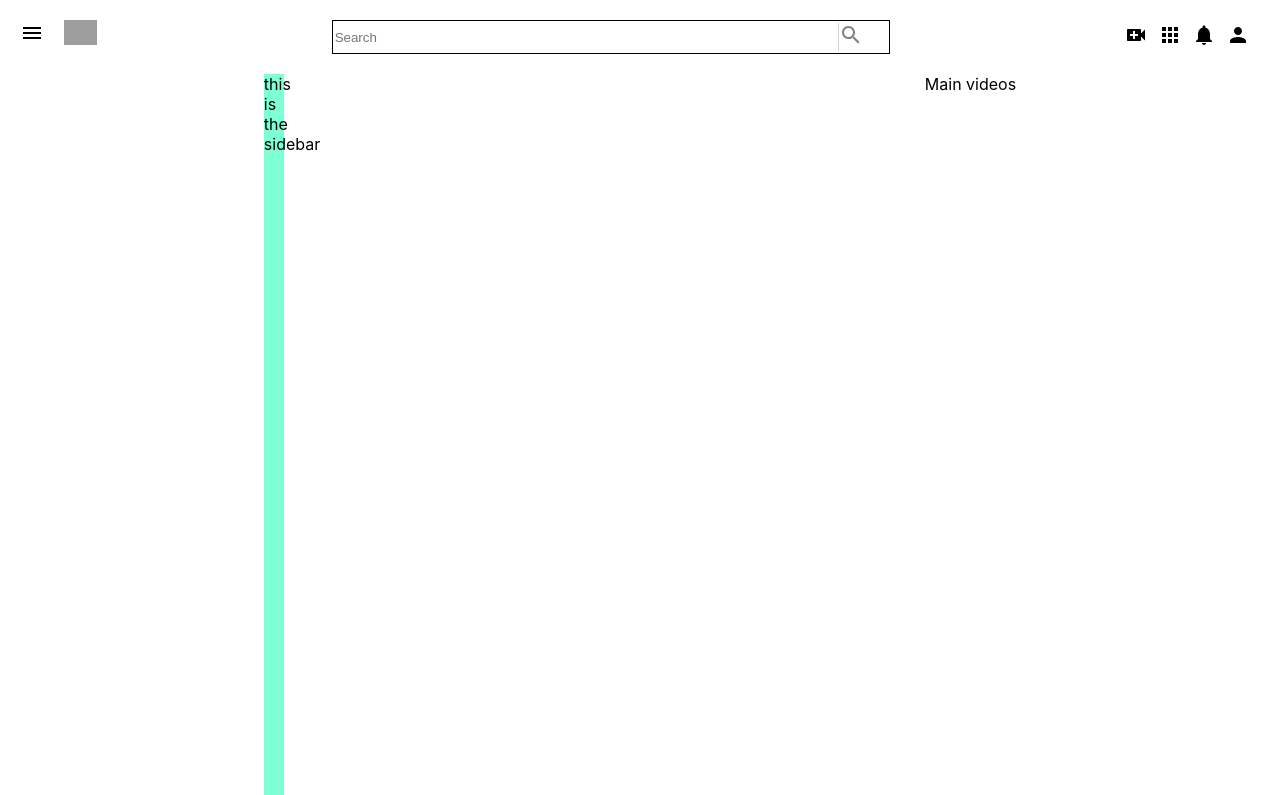
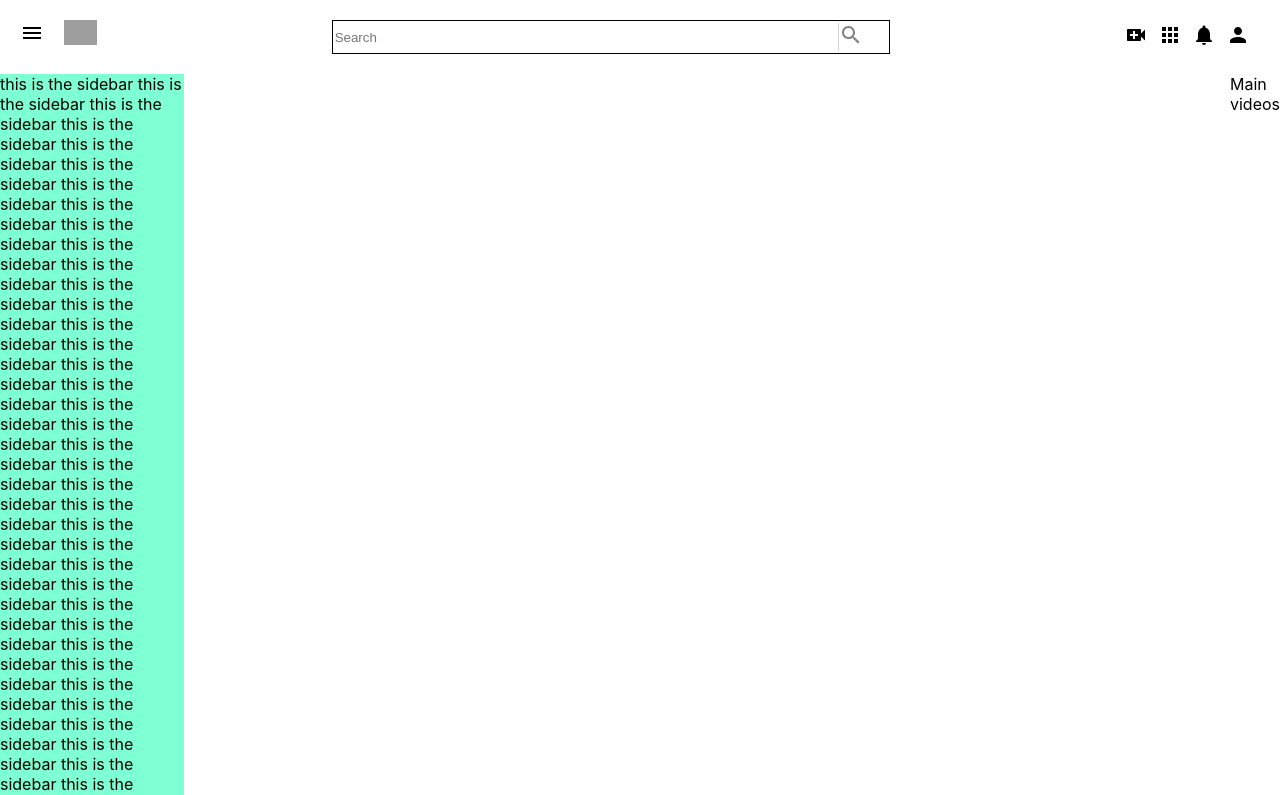
Before and after one commit to nikhil-elayath/youtube-clone, a React (Create React App) app in the folder client/: page / in a window 1280 px wide. Shown: the top 795 px of the page. Built offline with nearby package versions, Linux system fonts and the light colour scheme; grey boxes are pictures that could not be loaded; what javascript-time-ago would draw is missing.

Commit message:
sticky header

```diff
--- a/client/src/App.css
+++ b/client/src/App.css
@@ -44,3 +44,11 @@
   justify-content: space-around;
   flex-direction: row;
 }
+
+
+#header{
+  position: sticky;
+  top: 0;
+  z-index: 100;
+  background-color:white
+}
--- a/client/src/App.js
+++ b/client/src/App.js
@@ -13,7 +13,7 @@ export default function App() {
   return (
 
     <div>
-       <div>
+       <div id="header">
             <Header/>
 
         </div>
--- a/client/src/assests/styles/Header.css
+++ b/client/src/assests/styles/Header.css
@@ -4,6 +4,7 @@
     flex-direction: row;
     justify-content: space-between;
     padding: 20px;
+
 
 }
 
--- a/client/src/components/SideBar.js
+++ b/client/src/components/SideBar.js
@@ -7,6 +7,86 @@ export default function SideBar() {
         <div>
             <div id="mainContainer">
             this is the sidebar
+            this is the sidebar
+            this is the sidebar
+            this is the sidebar
+            this is the sidebar
+            this is the sidebar
+            this is the sidebar
+            this is the sidebar
+            this is the sidebar
+            this is the sidebar
+            this is the sidebar
+            this is the sidebar
+            this is the sidebar
+            this is the sidebar
+            this is the sidebar
+            this is the sidebar
+            this is the sidebar
+            this is the sidebar
+            this is the sidebar
+            this is the sidebar
+            this is the sidebar
+            this is the sidebar
+            this is the sidebar
+            this is the sidebar
+            this is the sidebar
+            this is the sidebar
+            this is the sidebar
+            this is the sidebar
+            this is the sidebar
+            this is the sidebar
+            this is the sidebar
+            this is the sidebar
+            this is the sidebar
+            this is the sidebar
+            this is the sidebar
+            this is the sidebar
+            this is the sidebar
+            this is the sidebar
+            this is the sidebar
+            this is the sidebar
+            this is the sidebar
+            this is the sidebar
+            this is the sidebar
+            this is the sidebar
+            this is the sidebar
+            this is the sidebar
+            this is the sidebar
+            this is the sidebar
+            this is the sidebar
+            this is the sidebar
+            this is the sidebar
+            this is the sidebar
+            this is the sidebar
+            this is the sidebar
+            this is the sidebar
+            this is the sidebar
+            this is the sidebar
+            this is the sidebar
+            this is the sidebar
+            this is the sidebar
+            this is the sidebar
+            this is the sidebar
+            this is the sidebar
+            this is the sidebar
+            this is the sidebar
+            this is the sidebar
+            this is the sidebar
+            this is the sidebar
+            this is the sidebar
+            this is the sidebar
+            this is the sidebar
+            this is the sidebar
+            this is the sidebar
+            this is the sidebar
+            this is the sidebar
+            this is the sidebar
+            this is the sidebar
+            this is the sidebar
+            this is the sidebar
+            this is the sidebar
+            this is the sidebar
             </div>
         </div>
     )
```
